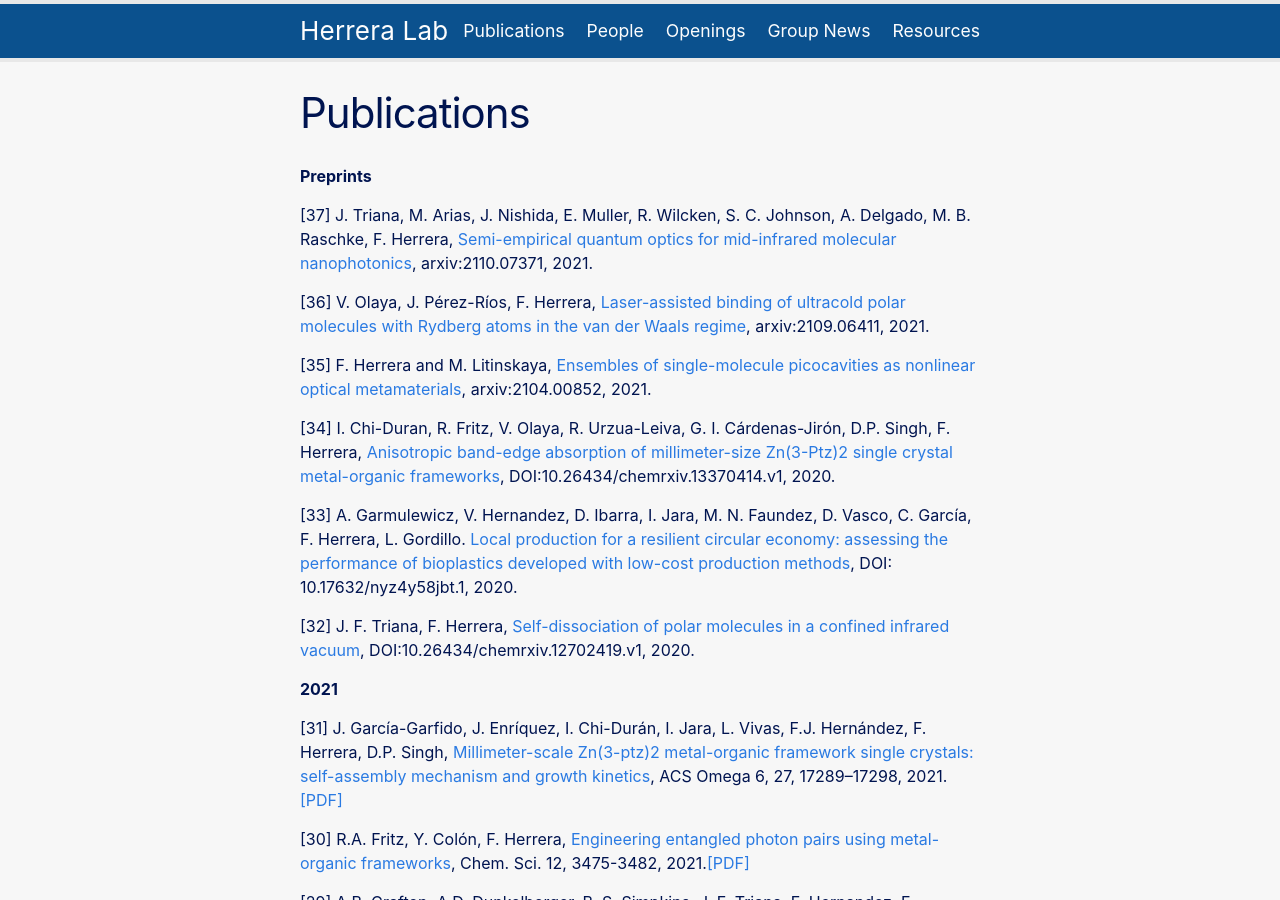
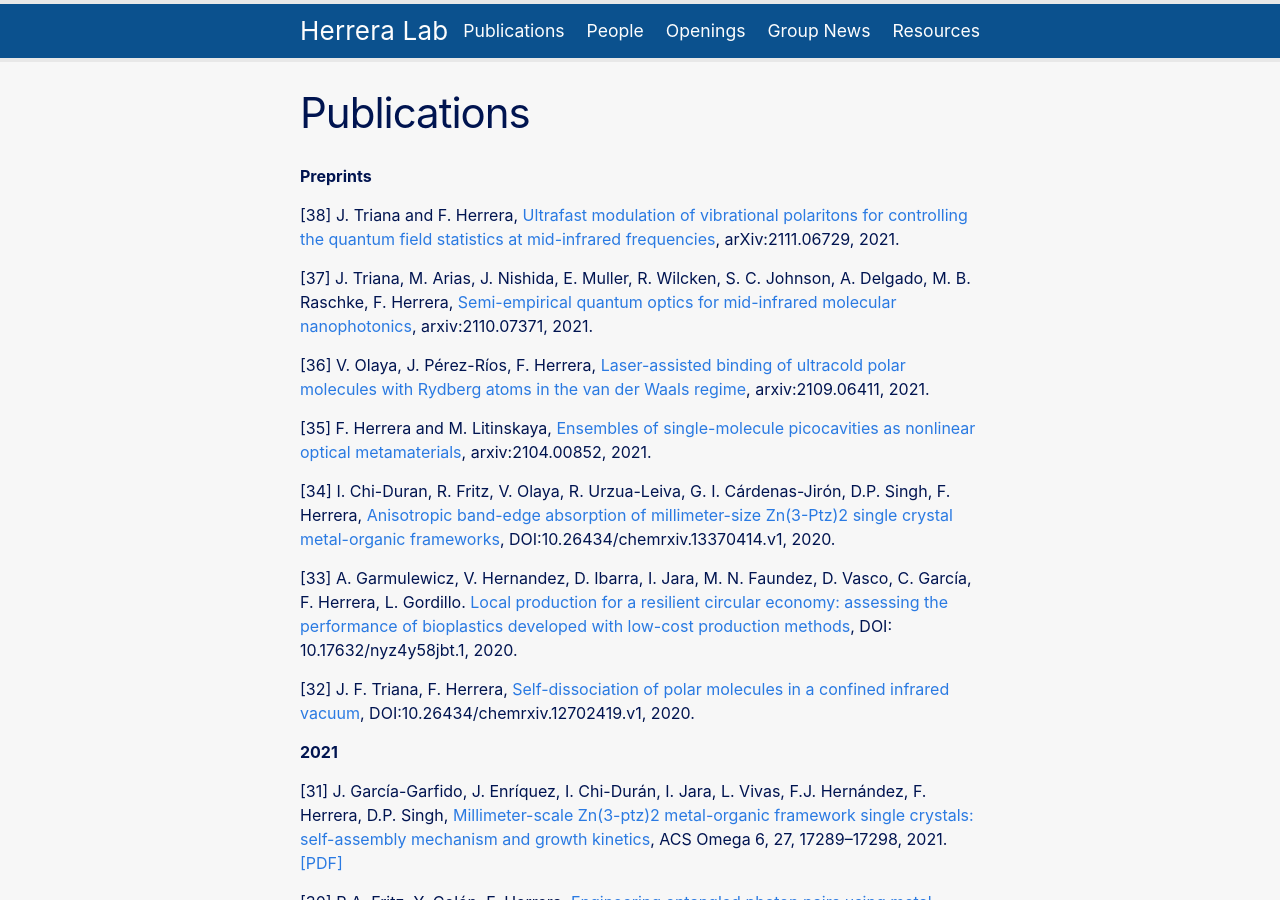
Before and after one commit to fherreralab/fherreralab.github.io, a Jekyll site: the page built from publications.md, in a window 1280 px wide and 900 px high. Built offline with Jekyll 4.4.1, drawn with Linux system fonts in a browser that asks for light colours.

Commit message:
added latest paper

```diff
--- a/publications.md
+++ b/publications.md
@@ -5,6 +5,9 @@ permalink: /publications/
 ---
 
 **Preprints**
+
+[38] J. Triana and F. Herrera, [Ultrafast modulation of vibrational polaritons for controlling the quantum field statistics at mid-infrared frequencies](https://arxiv.org/abs/2111.06729), arXiv:2111.06729, 2021.
+
 
 [37] J. Triana, M. Arias, J. Nishida, E. Muller, R. Wilcken, S. C. Johnson, A. Delgado, M. B. Raschke, F. Herrera, [Semi-empirical quantum optics for mid-infrared molecular nanophotonics](https://arxiv.org/abs/2110.07371), arxiv:2110.07371, 2021.
 
```
Also changed, not shown: 3 other files.
